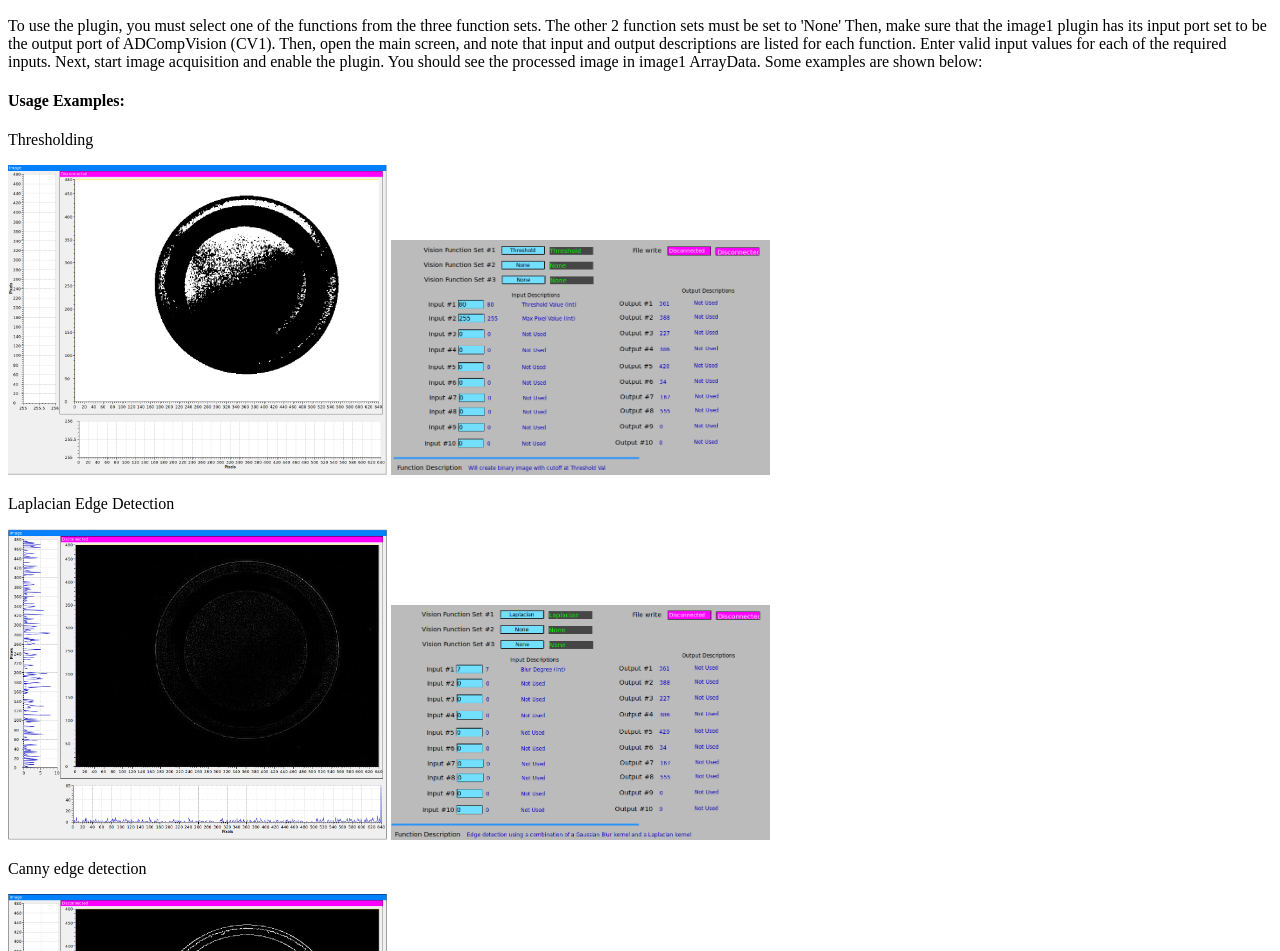
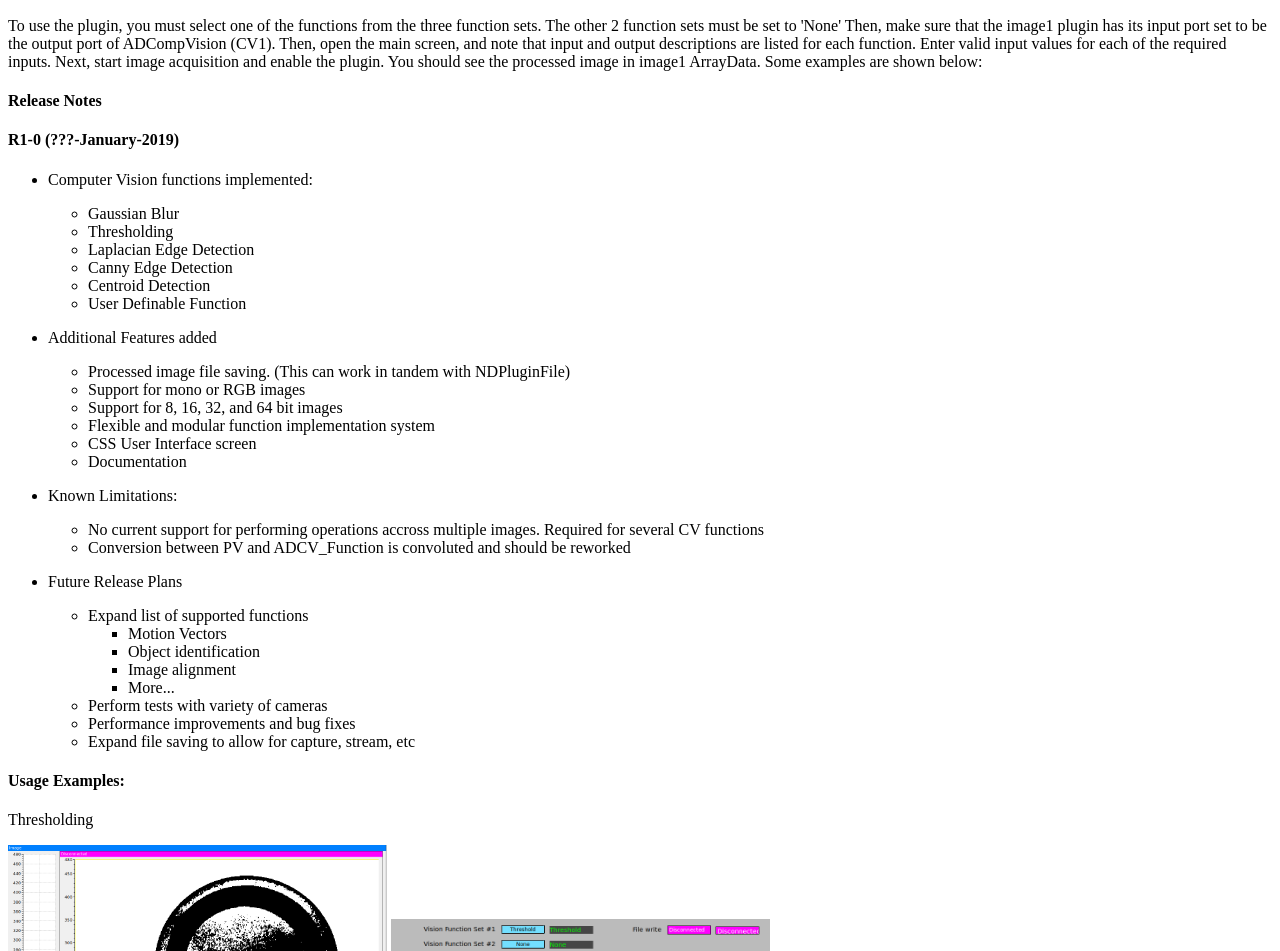
Before and after one commit to areaDetector/ADCompVision, a plain HTML site: page docs/index.html in a window 1280 px wide. Shown: the part 706-1657 px from the top of the page. Drawn offline with Linux system fonts and the light colour scheme.

Commit message:
added RELEASE notes, updated html docs, removed movement vectors pvs until function is tested

```diff
--- a/docs/index.html
+++ b/docs/index.html
@@ -32,6 +32,59 @@
         Next, start image acquisition and enable the plugin. You should see the processed image in image1 ArrayData. Some examples are shown below:
     </p>
 
+    <h4>Release Notes</h4>
+
+    <!--RELEASE START-->
+
+<h4>R1-0 (???-January-2019)</h4>
+<ul>
+<li>
+<p>Computer Vision functions implemented:</p>
+<ul>
+<li>Gaussian Blur</li>
+<li>Thresholding</li>
+<li>Laplacian Edge Detection</li>
+<li>Canny Edge Detection</li>
+<li>Centroid Detection</li>
+<li>User Definable Function</li>
+</ul>
+</li>
+<li>
+<p>Additional Features added</p>
+<ul>
+<li>Processed image file saving. (This can work in tandem with NDPluginFile)</li>
+<li>Support for mono or RGB images</li>
+<li>Support for 8, 16, 32, and 64 bit images</li>
+<li>Flexible and modular function implementation system</li>
+<li>CSS User Interface screen</li>
+<li>Documentation</li>
+</ul>
+</li>
+<li>
+<p>Known Limitations:</p>
+<ul>
+<li>No current support for performing operations accross multiple images. Required for several CV functions</li>
+<li>Conversion between PV and ADCV_Function is convoluted and should be reworked</li>
+</ul>
+</li>
+<li>
+<p>Future Release Plans</p>
+<ul>
+<li>Expand list of supported functions<ul>
+<li>Motion Vectors</li>
+<li>Object identification</li>
+<li>Image alignment</li>
+<li>More...</li>
+</ul>
+</li>
+<li>Perform tests with variety of cameras</li>
+<li>Performance improvements and bug fixes</li>
+<li>Expand file saving to allow for capture, stream, etc</li>
+</ul>
+</li>
+</ul>
+    <!--RELEASE END-->
+
     <h4>Usage Examples:</h4>
 
     <p>Thresholding</p>
```
Also changed, not shown: 4 other files.
